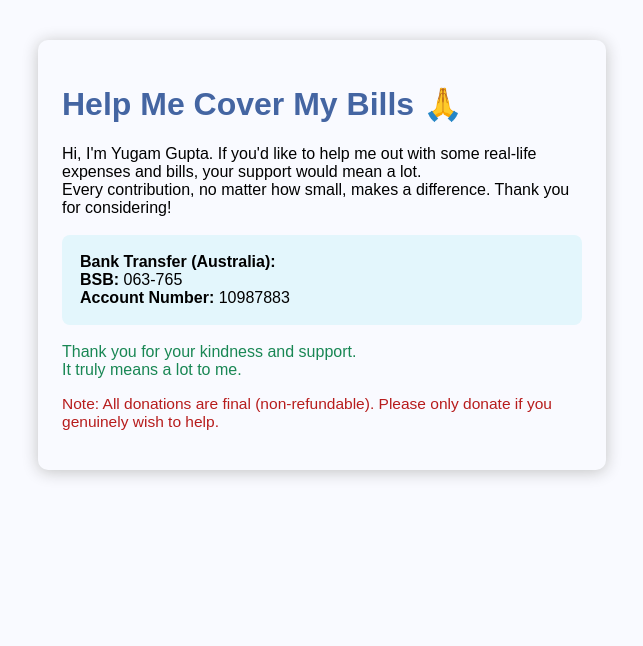
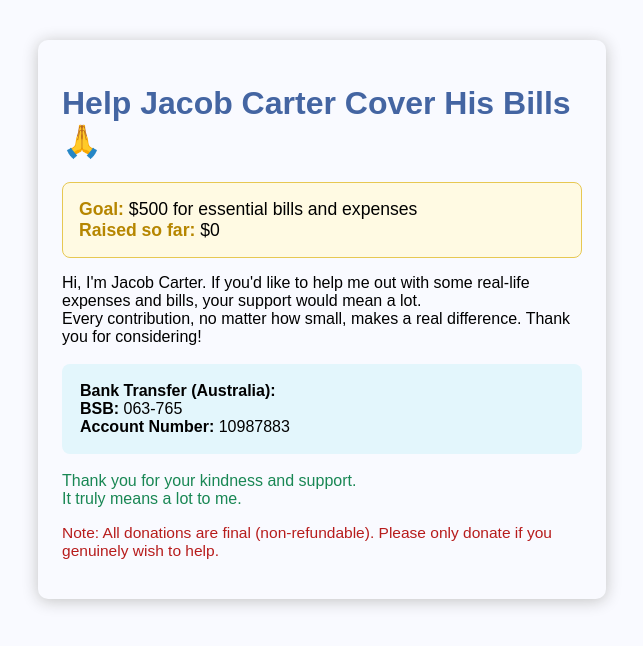
Before and after one commit to yugamgupta/donate-site, a plain HTML site: page index.html in a window 1280 px wide. Shown: the whole page, without its empty margins (318-961 px from the left). Drawn offline with Linux system fonts and the light colour scheme.

Commit message:
index.html

```diff
--- a/index.html
+++ b/index.html
@@ -2,11 +2,13 @@
 <html lang="en">
 <head>
   <meta charset="UTF-8">
-  <title>Support Yugam Gupta – Help with Bills</title>
+  <title>Support Jacob Carter – Help with Bills</title>
   <meta name="viewport" content="width=device-width, initial-scale=1.0">
   <style>
     body { font-family: sans-serif; max-width: 520px; margin: 40px auto; padding: 24px; background: #f9faff; border-radius: 10px; box-shadow: 0 2px 16px #c3c3c3; }
     h1 { color: #4465a2; }
+    .goal { background: #fffae3; border: 1px solid #e7c852; border-radius: 8px; padding: 16px; margin: 18px 0 10px 0; font-size: 1.1em; }
+    .goal strong { color: #b68600; }
     .bank { background: #e3f6fc; padding: 18px; border-radius: 8px; margin: 18px 0; word-break: break-all; }
     .thanks { color: #198754; margin-top: 18px; }
     .warn { color: #b71c1c; font-size: 0.97em; }
@@ -16,10 +18,15 @@
   </style>
 </head>
 <body>
-  <h1>Help Me Cover My Bills 🙏</h1>
+  <h1>Help Jacob Carter Cover His Bills 🙏</h1>
+  <div class="goal">
+    <strong>Goal:</strong> $500 for essential bills and expenses<br>
+    <strong>Raised so far:</strong> $0
+    <!-- Update the amount above as needed! -->
+  </div>
   <p>
-    Hi, I'm Yugam Gupta. If you'd like to help me out with some real-life expenses and bills, your support would mean a lot.<br>
-    Every contribution, no matter how small, makes a difference. Thank you for considering!
+    Hi, I'm Jacob Carter. If you'd like to help me out with some real-life expenses and bills, your support would mean a lot.<br>
+    Every contribution, no matter how small, makes a real difference. Thank you for considering!
   </p>
 
   <div class="bank">
```
